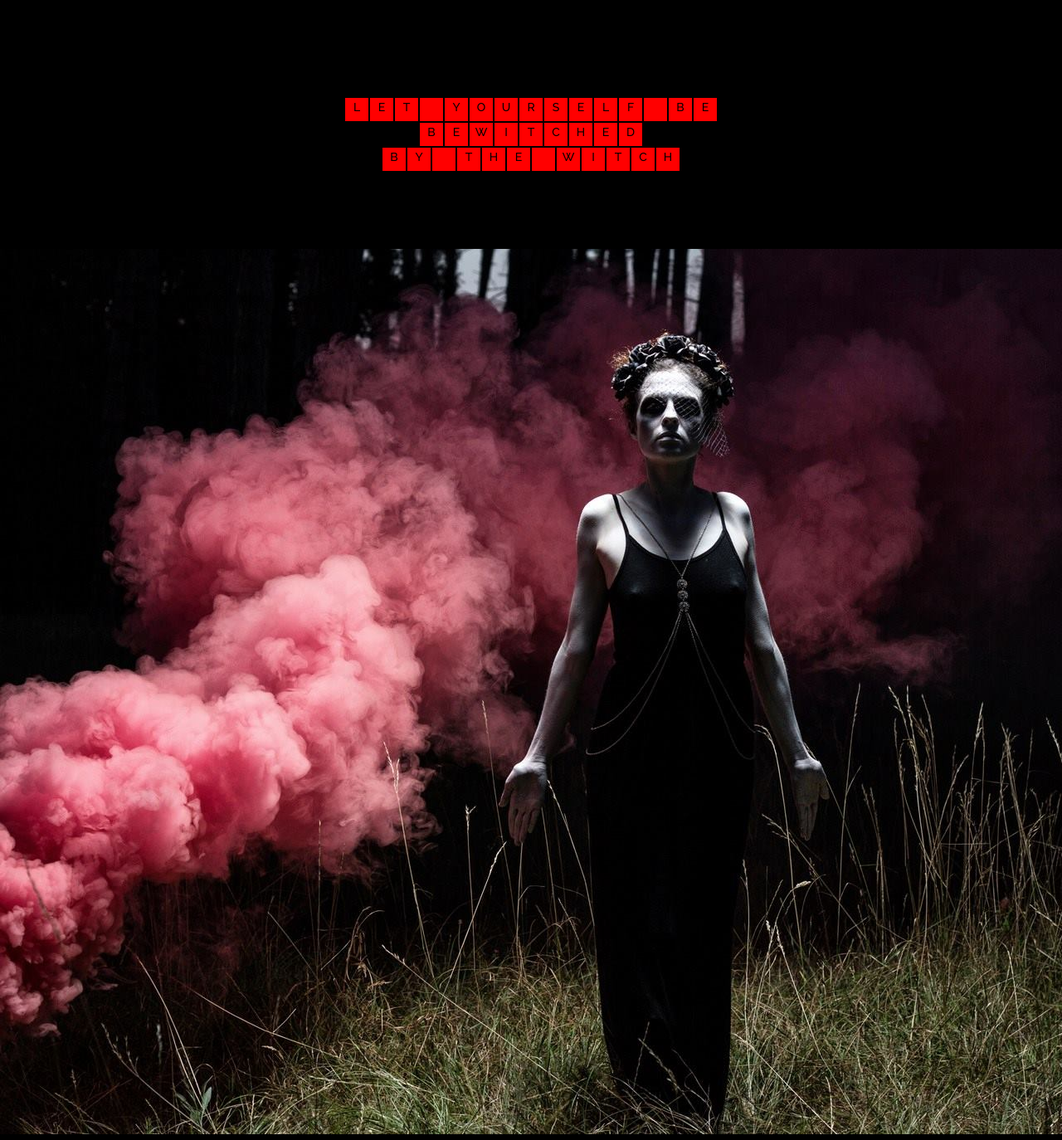
After one commit to pierreyvesdonze/agencepy, a Symfony app: template templates/witch/index.witch.html.twig in a window 1280 px wide; the page is wider, and only the part inside the window is pictured. The commit adds this page. Shown: that part at 83% size. Run offline with Twig, Linux system fonts and the light colour scheme; the template is opened without the code that fills it, so the values that code supplies are empty; style sheets or scripts are compiled from the project's sources; some libraries are stand-ins or nearby versions.

Commit message:
Init witch

```diff
--- a/src/Controller/DefaultController.php
+++ b/src/Controller/DefaultController.php
@@ -2,7 +2,7 @@
 
 namespace App\Controller;
 
-use App\Form\ContactFormType;
+use App\Form\Type\ContactFormType;
 use Symfony\Bundle\FrameworkBundle\Controller\AbstractController;
 use Symfony\Component\HttpFoundation\Request;
 use Symfony\Component\Routing\Annotation\Route;
--- a/src/Form/Type/ContactFormType.php
+++ b/src/Form/Type/ContactFormType.php
@@ -1,6 +1,6 @@
 <?php
 
-namespace App\Form;
+namespace App\Form\Type;
 
 use Symfony\Component\Form\AbstractType;
 use Symfony\Component\Form\Extension\Core\Type\ChoiceType;
--- a/templates/base.html.twig
+++ b/templates/base.html.twig
@@ -15,6 +15,7 @@
     <link rel="stylesheet" href="{{ asset('assets/css/skeleton.css') }}">
     <link rel="stylesheet" href="{{ asset('assets/css/themify-icons.css') }}">
     <link rel="stylesheet" href="{{ asset('assets/css/styles.css') }}">
+    <link rel="stylesheet" href="{{ asset('assets/css/style-witch.css') }}">
     {% endblock %}
 
     <title>
@@ -54,6 +55,7 @@
     <!-- <script src="https://ajax.googleapis.com/ajax/libs/jquery/3.4.1/jquery.min.js"></script> -->
     <script src="{{ asset('../node_modules/animejs/lib/anime.min.js') }}"></script>
     <script src="{{ asset('assets/js/app.js') }}"></script>
+    <script src="{{ asset('assets/js/witch.js') }}"></script>
 </body>
 
 </html>
--- a/templates/main/homepage.html.twig
+++ b/templates/main/homepage.html.twig
@@ -98,8 +98,8 @@
         <hr class="hr">
         <div class="flexbox">
             <div class="item">
-                <img src="https://unsplash.it/600/400?random" />
-                <p class="title">1st item</p>
+                <img src="{{ 'assets/images/witch-thumb.jpg' }}" />
+                <p class="title"><a href="{{ path('witch_home') }}" target="__blank">Witch</a></p>
             </div>
             <div class="item">
                 <img src="https://unsplash.it/600/600?random" />
--- /dev/null
+++ b/templates/witch/index.witch.html.twig
@@ -0,0 +1,135 @@
+{% extends 'base.html.twig' %}
+
+{% block title %}Witch{% endblock %}
+
+{% block body %}
+
+<header class="witch-header wrapper">
+    {# <h1 class="witch-main-title">W</h1>
+    <h1 class="witch-main-title">I</h1>
+    <h1 class="witch-main-title">T</h1><h1 class="witch-main-title">C</h1>
+    <h1 class="witch-main-title">H</h1> #}
+    Let yourself be bewitched by the witch
+    <div class="grid-witch">
+        <div class="small square el" style="transform: scale(1);">L</div>
+        <div class="small square el" style="transform: scale(1);">E</div>
+        <div class="small square el" style="transform: scale(1);">T</div>
+        <div class="small square el" style="transform: scale(1);"></div>
+        <div class="small square el" style="transform: scale(1);">Y</div>
+        <div class="small square el" style="transform: scale(1);">O</div>
+        <div class="small square el" style="transform: scale(1);">U</div>
+        <div class="small square el" style="transform: scale(1);">R</div>
+        <div class="small square el" style="transform: scale(1);">S</div>
+        <div class="small square el" style="transform: scale(1);">E</div>
+        <div class="small square el" style="transform: scale(1);">L</div>
+        <div class="small square el" style="transform: scale(1);">F</div>
+        <div class="small square el" style="transform: scale(1);"></div>
+        <div class="small square el" style="transform: scale(1);">B</div>
+        <div class="small square el" style="transform: scale(1);">E</div>
+    </div>
+    <div class="grid-witch">
+        <div class="small square el" style="transform: scale(1);">B</div>
+        <div class="small square el" style="transform: scale(1);">E</div>
+        <div class="small square el" style="transform: scale(1);">W</div>
+        <div class="small square el" style="transform: scale(1);">I</div>
+        <div class="small square el" style="transform: scale(1);">T</div>
+        <div class="small square el" style="transform: scale(1);">C</div>
+        <div class="small square el" style="transform: scale(1);">H</div>
+        <div class="small square el" style="transform: scale(1);">E</div>
+        <div class="small square el" style="transform: scale(1);">D</div>
+    </div>
+    <div class="grid-witch">
+        <div class="small square el" style="transform: scale(1);">B</div>
+        <div class="small square el" style="transform: scale(1);">Y</div>
+        <div class="small square el" style="transform: scale(1);"></div>
+        <div class="small square el" style="transform: scale(1);">T</div>
+        <div class="small square el" style="transform: scale(1);">H</div>
+        <div class="small square el" style="transform: scale(1);">E</div>
+        <div class="small square el" style="transform: scale(1);"></div>
+        <div class="small square el" style="transform: scale(1);">W</div>
+        <div class="small square el" style="transform: scale(1);">I</div>
+        <div class="small square el" style="transform: scale(1);">T</div>
+        <div class="small square el" style="transform: scale(1);">C</div>
+        <div class="small square el" style="transform: scale(1);">H</div>
+    </div>
+    {# <div class="grid-witch shadow">
+        <div class="small square"></div>
+        <div class="small square"></div>
+        <div class="small square"></div>
+        <div class="small square"></div>
+        <div class="small square"></div>
+        <div class="small square"></div>
+        <div class="small square"></div>
+        <div class="small square"></div>
+        <div class="small square"></div>
+        <div class="small square"></div>
+        <div class="small square"></div>
+        <div class="small square"></div>
+        <div class="small square"></div>
+        <div class="small square"></div>
+        <div class="small square"></div>
+        <div class="small square"></div>
+        <div class="small square"></div>
+        <div class="small square"></div>
+        <div class="small square"></div>
+        <div class="small square"></div>
+        <div class="small square"></div>
+        <div class="small square"></div>
+        <div class="small square"></div>
+        <div class="small square"></div>
+        <div class="small square"></div>
+        <div class="small square"></div>
+        <div class="small square"></div>
+        <div class="small square"></div>
+        <div class="small square"></div>
+        <div class="small square"></div>
+        <div class="small square"></div>
+        <div class="small square"></div>
+        <div class="small square"></div>
+        <div class="small square"></div>
+        <div class="small square"></div>
+        <div class="small square"></div>
+        <div class="small square"></div>
+        <div class="small square"></div>
+        <div class="small square"></div>
+        <div class="small square"></div>
+        <div class="small square"></div>
+        <div class="small square"></div>
+        <div class="small square"></div>
+        <div class="small square"></div>
+        <div class="small square"></div>
+        <div class="small square"></div>
+        <div class="small square"></div>
+        <div class="small square"></div>
+        <div class="small square"></div>
+        <div class="small square"></div>
+        <div class="small square"></div>
+        <div class="small square"></div>
+        <div class="small square"></div>
+        <div class="small square"></div>
+        <div class="small square"></div>
+        <div class="small square"></div>
+        <div class="small square"></div>
+        <div class="small square"></div>
+        <div class="small square"></div>
+        <div class="small square"></div>
+        <div class="small square"></div>
+        <div class="small square"></div>
+        <div class="small square"></div>
+        <div class="small square"></div>
+        <div class="small square"></div>
+        <div class="small square"></div>
+        <div class="small square"></div>
+        <div class="small square"></div>
+        <div class="small square"></div>
+        <div class="small square"></div>
+        <div class="small square"></div>
+        <div class="small square"></div>
+      </div> #}
+</header>
+
+<section class="full-black">
+    <img src="{{ '../assets/images/witch-background.jpg' }}" />
+</section>
+
+{% endblock %}
```
Also changed, not shown: src/Controller/WitchController.php (added, +18 -0 lines), public/assets/css/style-witch.css (added), public/assets/css/style-witch.scss (added), public/assets/images/witch-background.jpg (added), public/assets/images/witch-pink.png (added), public/assets/images/witch-thumb.jpg (added), public/assets/images/witch-yellow.png (added), public/assets/js/witch.js (added), 1 other file.
